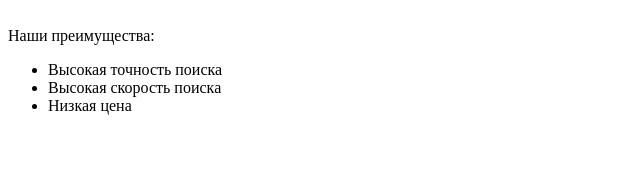
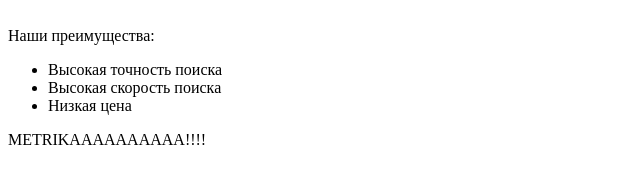
Before and after one commit to Pavel-Laukhin/remote-demo, a plain HTML site: page index.html in a window 1280 px wide. Shown: the part 53-236 px from the top of the page, without its empty margins (0-640 px from the left). Drawn offline with Linux system fonts and the light colour scheme.

```diff
--- a/index.html
+++ b/index.html
@@ -15,4 +15,6 @@
         <li>Низкая цена</li>
     </ul>
 </body>
+
+METRIKAAAAAAAAAA!!!!
 </html>
```
